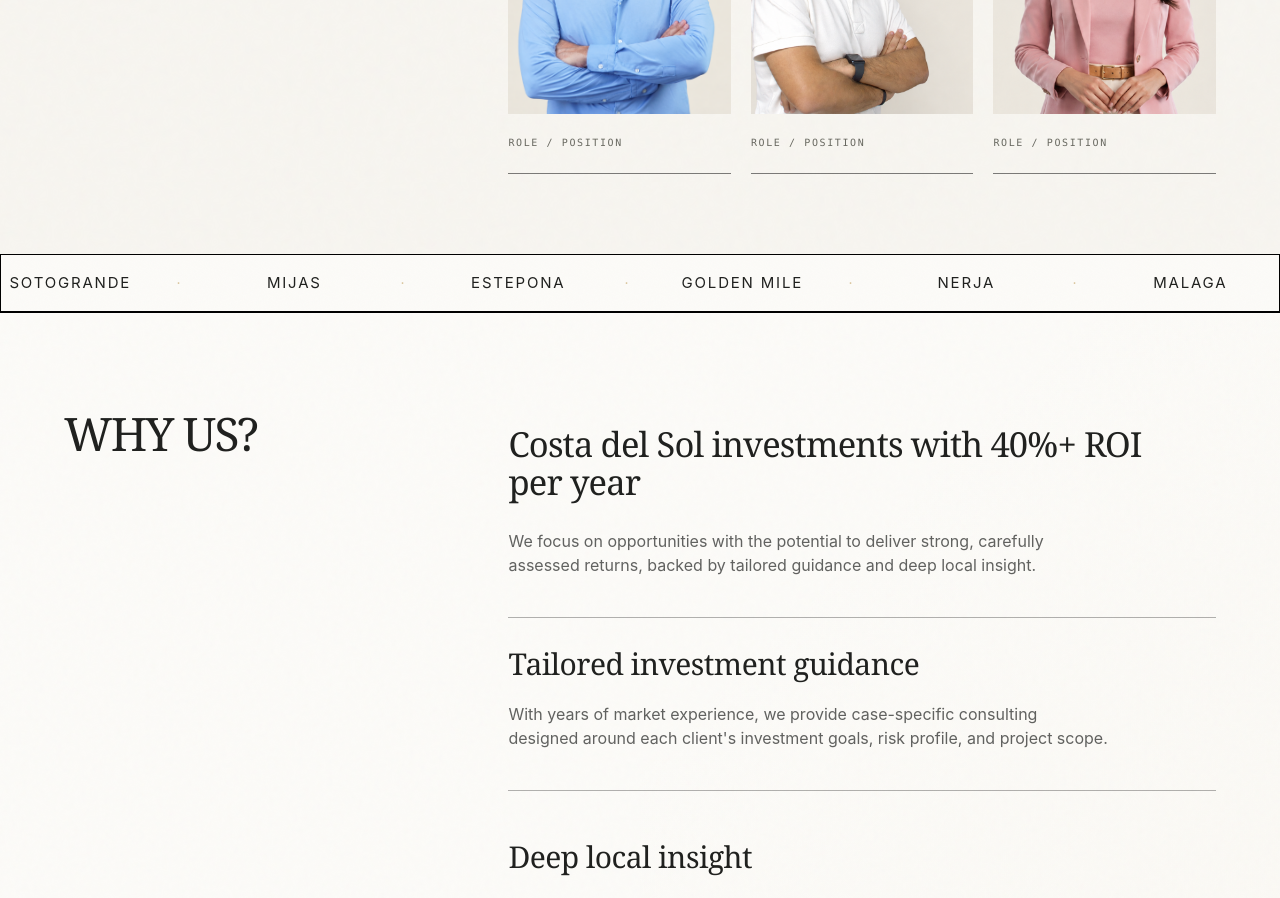
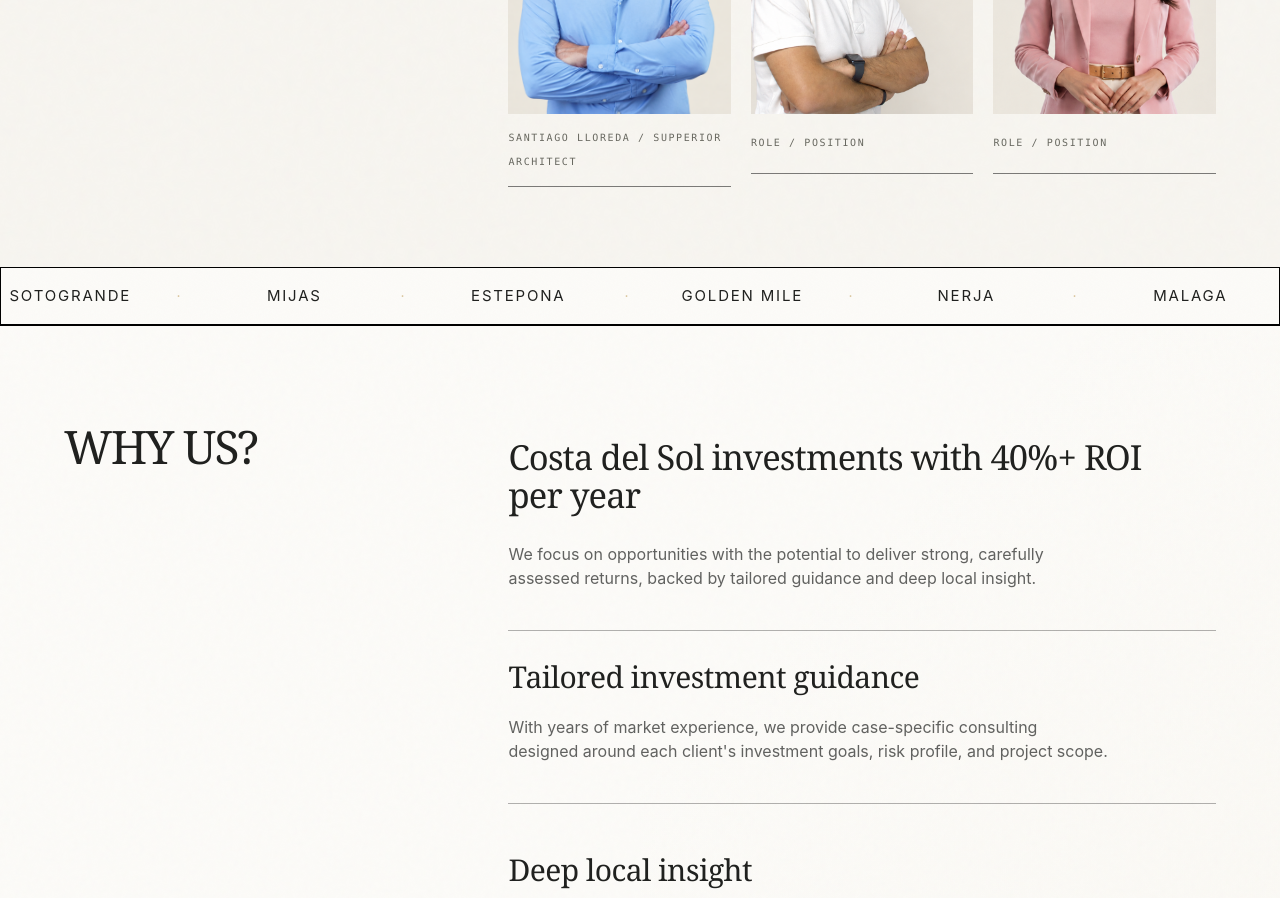
Before and after one commit to zdazix/brickinvest, a React (Vite) app in the folder app-1/: page / in a window 1280 px wide. Shown: the part 1720-2618 px from the top of the page. Built offline with nearby package versions, Linux system fonts and the light colour scheme; no server answers.

Commit message:
четвертое фото: Santiago Lloreda/Supperior architect
Amazi-Operation-Id: task:05db0c72-f81b-479e-bf8b-0f0295329a6a
Amazi-Operation-Payload: 908b1ecf121a08984379652ee840779b3d04d4940870514aa021afa53f63acde

```diff
--- a/app-1/src/pages/home/components/AboutTeam.tsx
+++ b/app-1/src/pages/home/components/AboutTeam.tsx
@@ -42,7 +42,9 @@ export const AboutTeam = () => {
                     ? "Alexander Lupenski / Construction site manager"
                     : index === 2
                       ? "Antonio Gonsalez / Coonstruction site manager"
-                      : "Role / Position"}
+                      : index === 3
+                        ? "Santiago Lloreda / Supperior architect"
+                        : "Role / Position"}
               </span>
             </div>
           </article>
```
